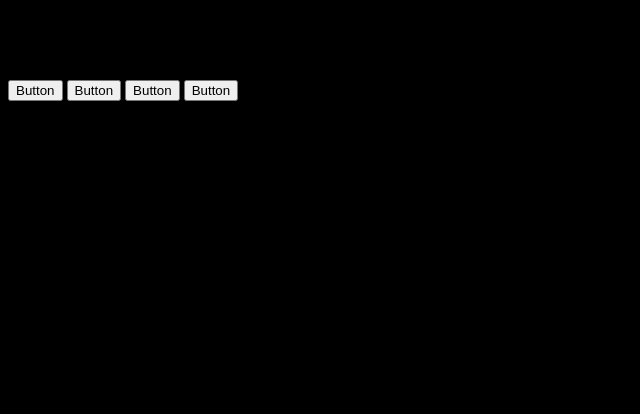
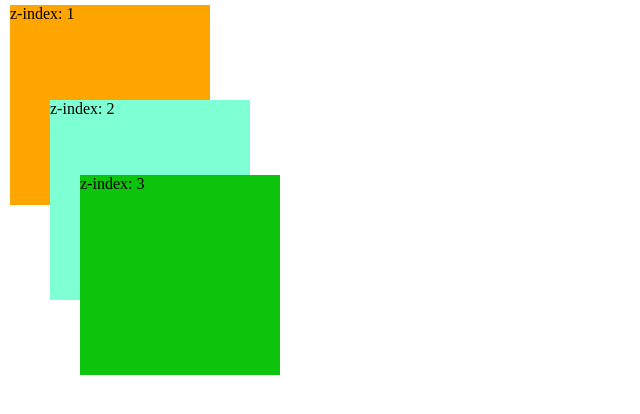
Before and after one commit to Wiktor124/webDesign2, a plain HTML site: page index.html in a window 1280 px wide. Shown: the whole page, without its empty margins (0-640 px from the left). Drawn offline with Linux system fonts and the light colour scheme.

Commit message:
new properties

```diff
--- a/index.html
+++ b/index.html
@@ -8,12 +8,10 @@
 </head>
 
 <body>
-  <div class="container">
-    <h1>Buttons</h1>
-    <button class="active">Button</button>
-    <button class="hover">Button</button>
-    <button class="pressed">Button</button>
-    <button class="disable">Button</button>
+  <div>
+    <div class="boxs">z-index: 1</div>
+    <div class="boxs">z-index: 2</div>
+    <div class="boxs">z-index: 3</div>
   </div>
 </body>
 
--- a/style.css
+++ b/style.css
@@ -1,3 +1,26 @@
-body {
-  background-color: #000;
+.boxs {
+  position: absolute;
+  width: 200px;
+  height: 200px;
 }
+
+.boxs:nth-child(1) {
+  z-index: 1;
+  top: 5px;
+  left: 10px;
+  background-color: orange;
+}
+
+.boxs:nth-child(2) {
+  z-index: 2;
+  top: 100px;
+  left: 50px;
+  background-color: aquamarine;
+}
+
+.boxs:nth-child(3){
+  z-index: 3;
+  top: 175px;
+  left: 80px;
+  background-color: rgb(13, 196, 13);
+}
```
